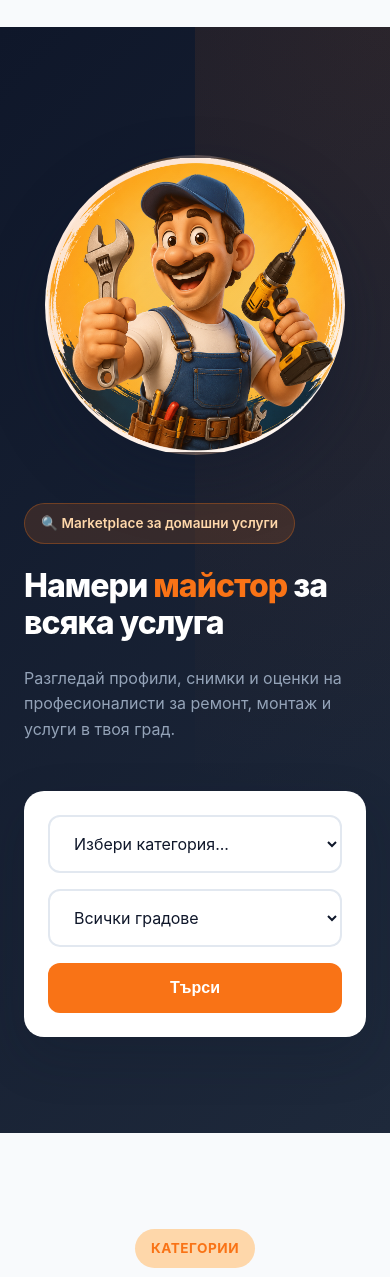
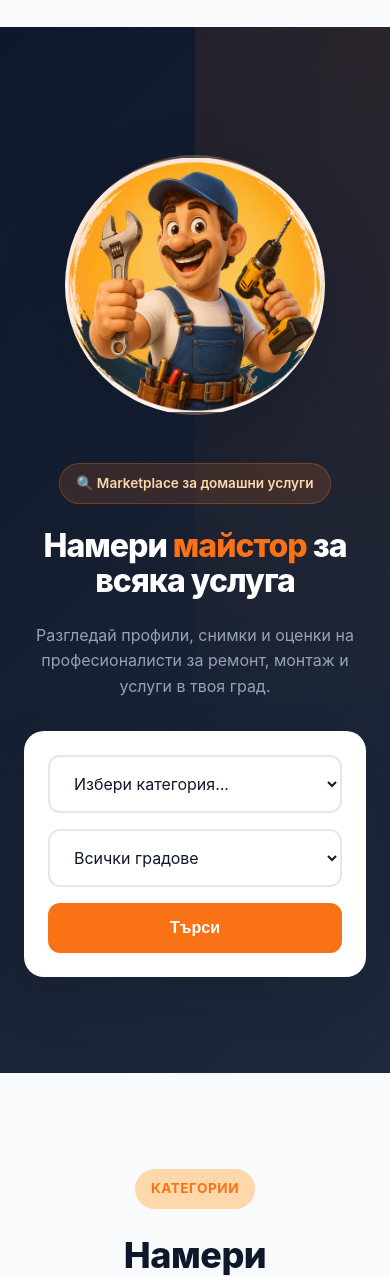
Before and after one commit to mymriffer-eng/bgmajstor, a Django app: page / in a window 390 px wide. Shown: the part 72-1349 px from the top of the page. Run offline with Django 5.2, Linux system fonts and the light colour scheme; data that the repository does not hold is empty.

Commit message:
Add mobile responsive hero image

```diff
--- a/static/css/style.css
+++ b/static/css/style.css
@@ -282,9 +282,41 @@ nav ul li a:hover::after {
 }
 
 @media (max-width: 768px) {
+    .hero {
+        padding: 7rem 1rem 4rem;
+    }
+
+    .hero-container {
+        grid-template-columns: 1fr;
+        gap: 2rem;
+        text-align: center;
+    }
+
+    .hero-content {
+        display: flex;
+        flex-direction: column;
+        align-items: center;
+    }
+
+    .hero h1 {
+        font-size: 2.5rem;
+        line-height: 1.1;
+    }
+
+    .hero-subtitle {
+        max-width: 100%;
+        font-size: 1rem;
+        margin-bottom: 2rem;
+    }
+
+    .search-box {
+        grid-template-columns: 1fr;
+        width: 100%;
+    }
+
     .hero-image-placeholder {
-        width: min(300px, 80vw);
-        height: 300px;
+        width: min(260px, 72vw);
+        height: 260px;
         margin: 0 auto;
     }
 }
```
